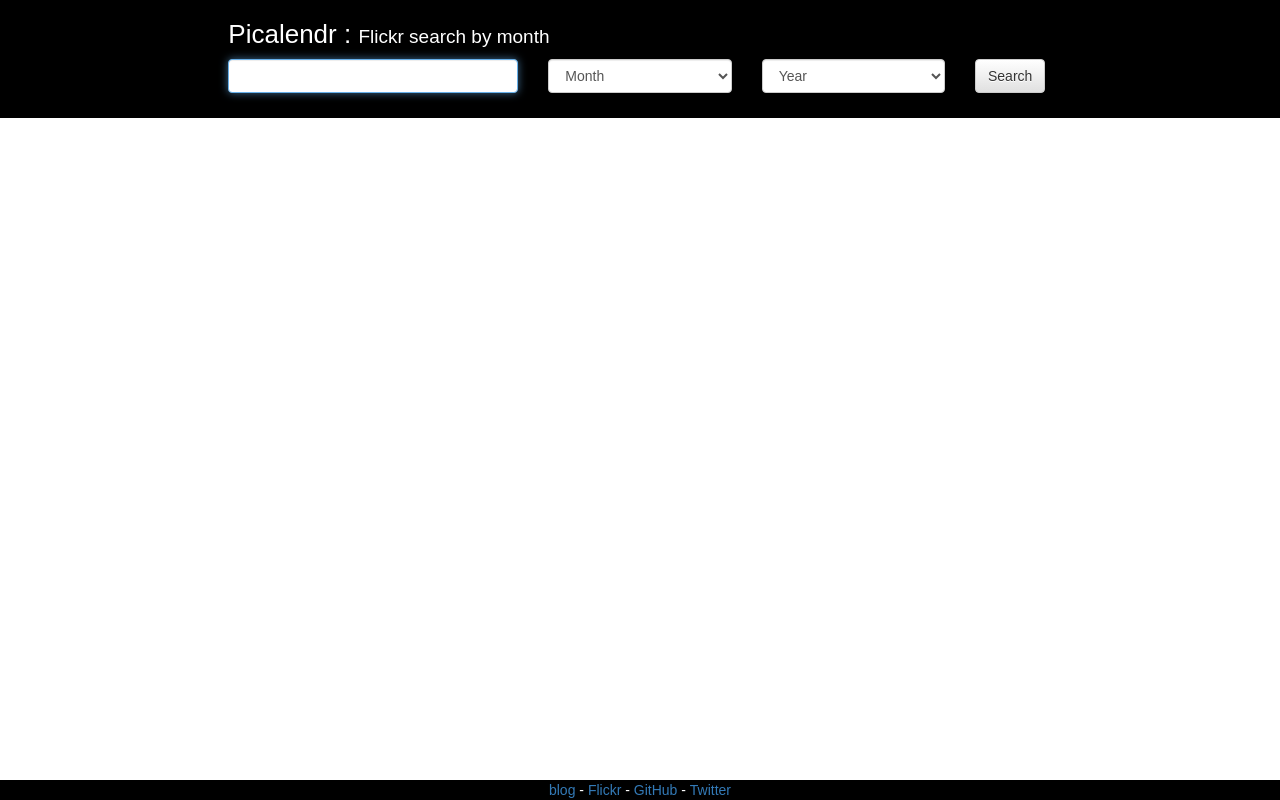
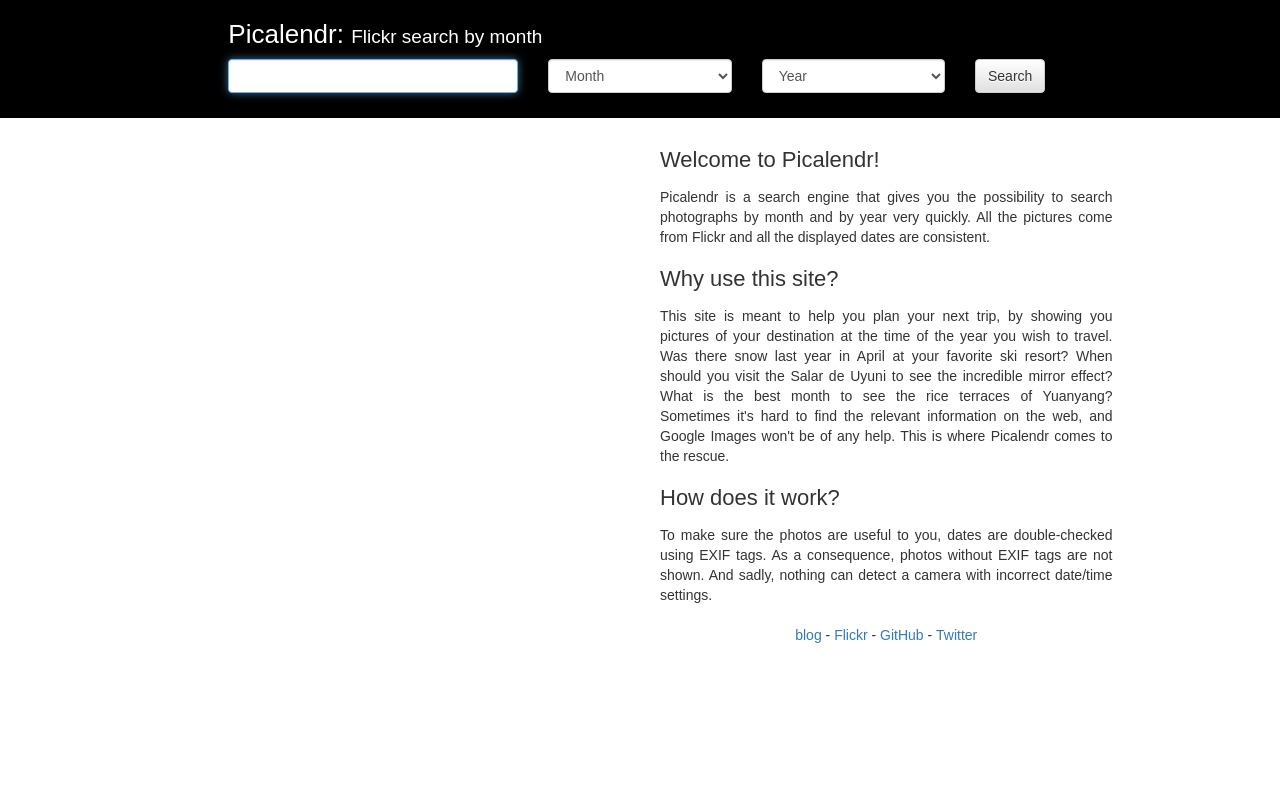
Before and after one commit to elfeng/picalendr, a React (Create React App) app: page / in a window 1280 px wide. Built offline with nearby package versions, Linux system fonts and the light colour scheme.

Commit message:
Added some text and changed the layout

```diff
--- a/src/App/App.css
+++ b/src/App/App.css
@@ -9,7 +9,21 @@
   color: white;
   padding-top: 20px;
   padding-bottom: 10px;
-  margin-bottom: 20px;
+  margin-bottom: 30px;
+  text-align: left;
+}
+
+.App-header h1 {
+  font-size: 26px;
+}
+
+.App-header h2 {
+  padding-top: 5px;
+  font-size: 19px;
+}
+
+.App-header h1, h2 {
+  display: inline;
   text-align: left;
 }
 
@@ -18,29 +32,29 @@
   padding-bottom: 5px;
 }
 
+.App-intro {
+  text-align: justify;
+  padding-left: 20px;
+}
+
+.App-photos {
+  text-align: center;
+  padding: 0px;
+}
+
+.App-intro h2 {
+  font-size: 22px;
+}
+
+p {
+  margin-top: 15px;
+  margin-bottom: 20px;
+}
+
 .form-control, .btn {
   margin-bottom: 10px;
 }
 
-h1 {
-  font-size: 26px;
+.App-footer {
+  text-align: center;
 }
-
-h2 {
-  padding-top: 5px;
-  font-size: 19px;
-}
-
-h1, h2 {
-  display: inline;
-  text-align: left;
-}
-
-.App-footer {
-  background-color: black;
-  color: white;
-  position: fixed;
-  bottom: 0px;
-  left: 0px;
-  right: 0px;
-}
--- a/src/App/App.jsx
+++ b/src/App/App.jsx
@@ -45,7 +45,7 @@ class App extends Component {
 
     const currentMillis = Date.now();
     let searchResults = null;
-    if (this.state.search && this.state.month && this.state.year){
+    if (this.state.search && this.state.month && this.state.year) {
       searchResults = <PhotoListContainer key={currentMillis} search={this.state.search} month={this.state.month} year={this.state.year}/>;
     }
 
@@ -57,7 +57,7 @@ class App extends Component {
 
             <div className="row">
               <div className="col-xs-12 col-sm-12 col-md-offset-2 col-md-10 col-lg-offset-2 col-lg-10 ">
-                <h1>Picalendr :&nbsp;</h1>
+                <h1>Picalendr:&nbsp;</h1>
                 <h2>Flickr search by month</h2>
               </div>
             </div>
@@ -65,7 +65,7 @@ class App extends Component {
             <div className="row App-form" >
               <div className="col-xs-12 col-sm-12 col-md-offset-2 col-md-3 col-lg-offset-2 col-lg-3 ">
                 <input type="text" onChange={this.onInputChange}
-                  id="search"
+                  id="picalendr-search" name="picalendr-search"
                   className="form-control"
                   autoFocus
                   required />
@@ -86,14 +86,44 @@ class App extends Component {
           </div>
         </form>
 
-        {searchResults}
+        <div className="container">
 
-        <div className="App-footer">
-          <a href="https://jffourmond.github.io/">blog</a> -&nbsp;
-          <a href="https://www.flickr.com/photos/21668212@N02/albums">Flickr</a> -&nbsp;
-          <a href="https://github.com/jffourmond">GitHub</a> -&nbsp;
-          <a href="https://twitter.com/jf_fourmond">Twitter</a>
+          <div className="row">
+            <div className="col-xs-12 col-sm-12 col-md-offset-1 col-md-5 col-md-offset-1 col-lg-5 App-photos">
+                {searchResults}
+            </div>
+            <div className="col-xs-12 col-sm-12 col-md-5 col-lg-5 App-intro">
+              <h2>Welcome to Picalendr!</h2>
+              <p>
+                Picalendr is a search engine that gives you the possibility to search photographs by month and by year very quickly.
+                All the pictures come from Flickr and all the displayed dates are consistent.
+              </p>
+              <h2>Why use this site?</h2>
+              <p>
+                This site is meant to help you plan your next trip, by showing you pictures of your destination
+                at the time of the year you wish to travel.
+                Was there snow last year in April at your favorite ski resort?
+                When should you visit the Salar de Uyuni to see the incredible mirror effect?
+                What is the best month to see the rice terraces of Yuanyang?
+                Sometimes it's hard to find the relevant information on the web, and Google Images won't be of any help.
+                This is where Picalendr comes to the rescue.
+              </p>
+              <h2>How does it work?</h2>
+              <p>
+                To make sure the photos are useful to you, dates are double-checked using EXIF tags.
+                As a consequence, photos without EXIF tags are not shown.
+                And sadly, nothing can detect a camera with incorrect date/time settings.
+              </p>
+              <div className="App-footer">
+                <a href="https://jffourmond.github.io/">blog</a> -&nbsp;
+                <a href="https://www.flickr.com/photos/21668212@N02/albums">Flickr</a> -&nbsp;
+                <a href="https://github.com/jffourmond">GitHub</a> -&nbsp;
+                <a href="https://twitter.com/jf_fourmond">Twitter</a>
+              </div>
+            </div>
+          </div>
         </div>
+
       </div>
     );
   }
--- a/src/MonthSelect/MonthSelect.jsx
+++ b/src/MonthSelect/MonthSelect.jsx
@@ -20,7 +20,7 @@ export default class MonthSelect extends Component {
 
         return (
             <select onChange={this.selectMonth} className="form-control" required
-                id="month">
+                id="month" name="month">
                 <option value="">Month</option>
                 {monthOptions}
             </select>
```
Also changed, not shown: 1 other file (tests, documents, lock files or other folders).
